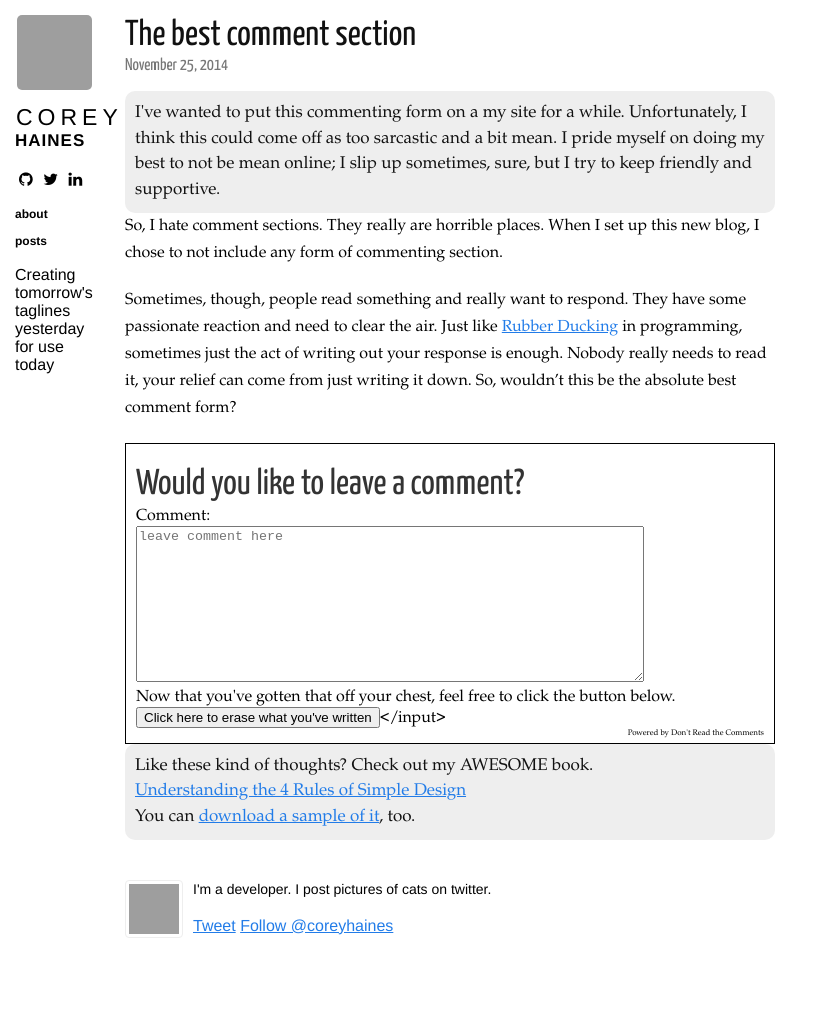
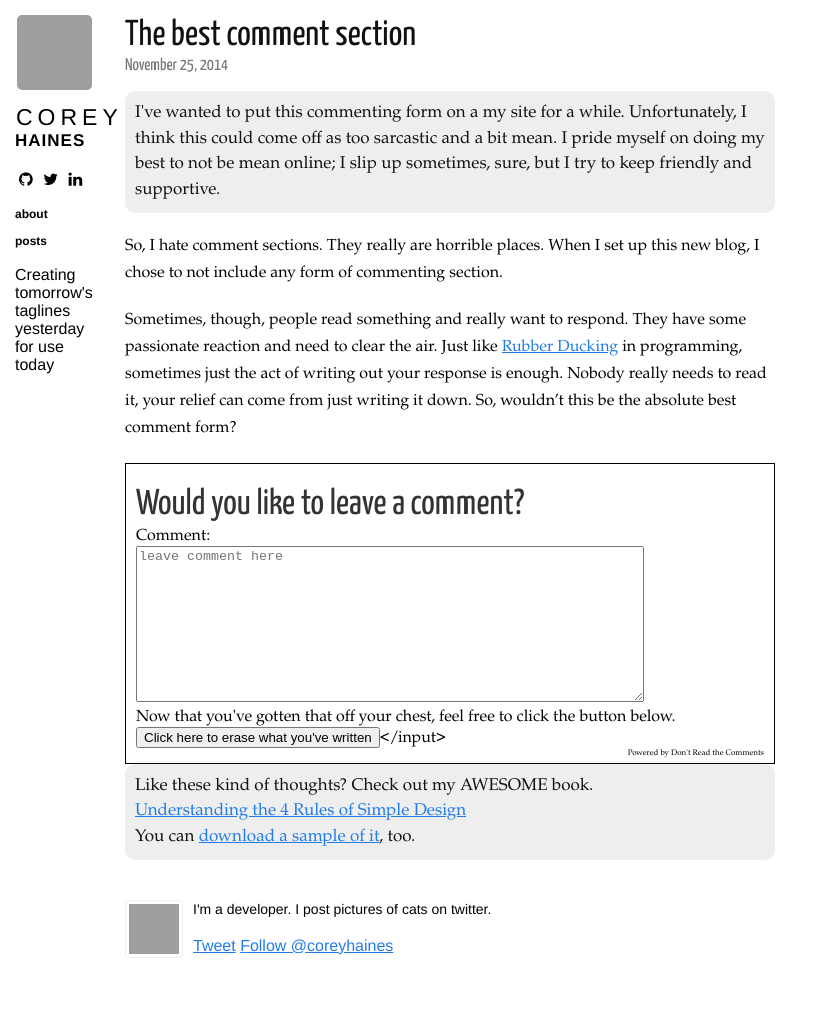
Before and after one commit to coreyhaines/coreyhaines.github.io, a Jekyll site: the page built from _posts/2014-11-25-auto-clear-comment-form.markdown, in a window 1280 px wide. Shown: the whole page, without its empty margins (0-823 px from the left). Built offline with Jekyll 4.4.1, drawn with Linux system fonts in a browser that asks for light colours; nearby versions of some CDN libraries; Markdown is read by kramdown in place of the engine named in the settings; comment, search, counter and statistics services are not loaded; grey boxes are pictures that could not be loaded.

Commit message:
Aside callouts were butting up against the text below. add a bit of a margin

```diff
--- a/css/base.css
+++ b/css/base.css
@@ -162,7 +162,8 @@ a {
   .content .callout {
     padding: 10px;
     font-size: 17px;
-    line-height: 1.5em; }
+    line-height: 1.5em;
+    margin-bottom: 20px; }
   .content .aside {
     background-color: #eeeeee;
     padding: 14px;
```
